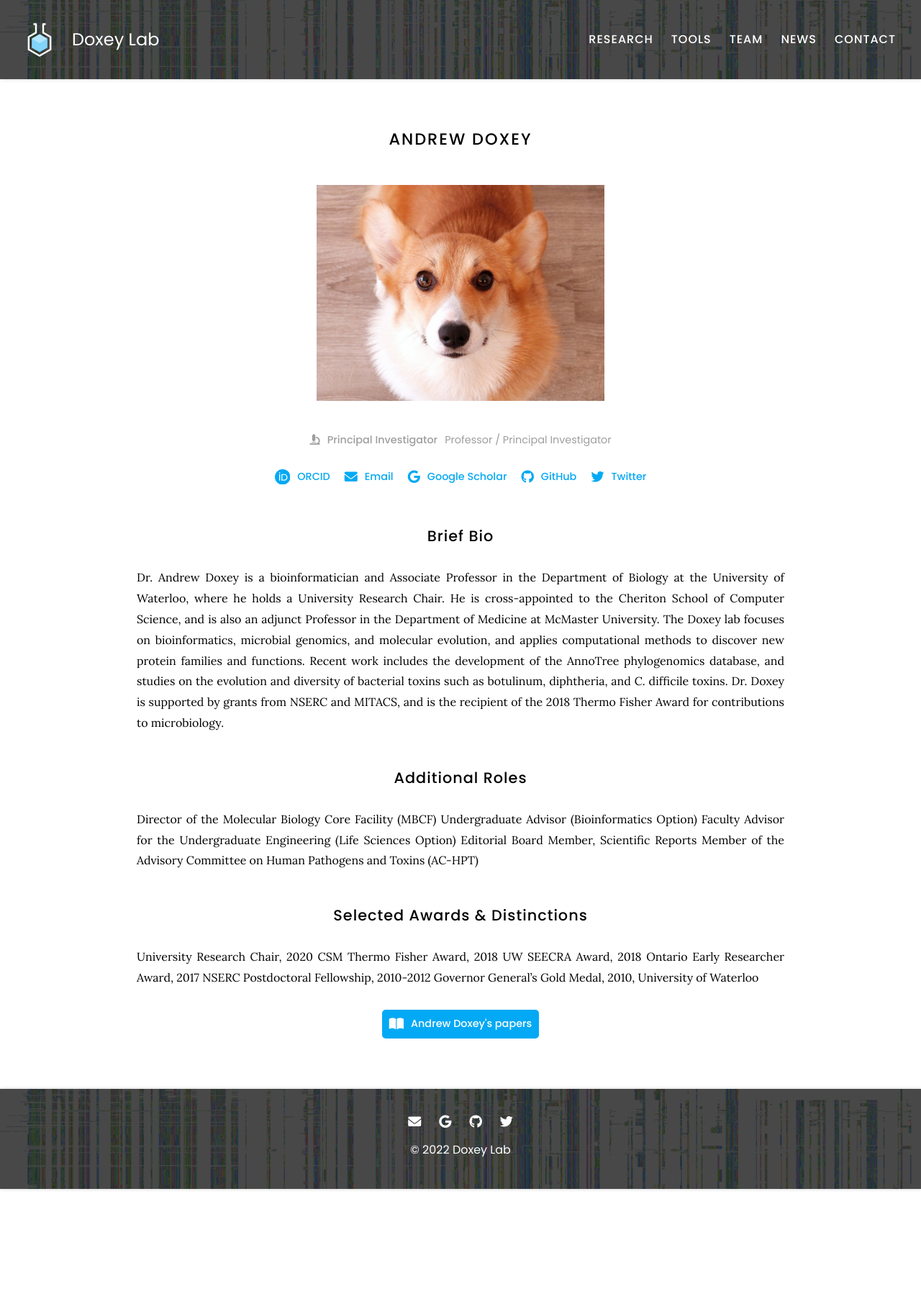
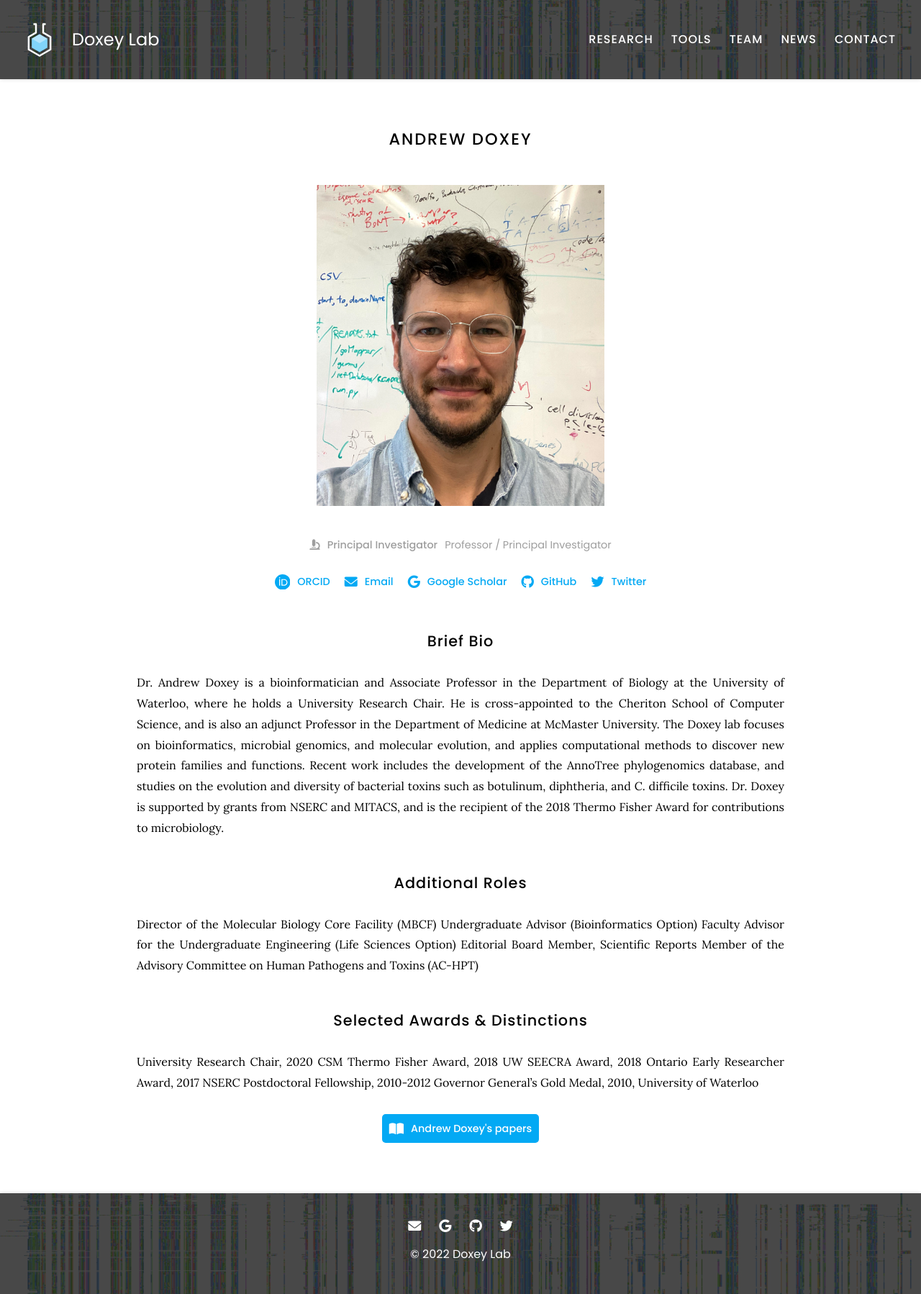
Before and after one commit to doxeylab/doxeylab-website, a Jekyll site: the page built from _members/andrew-doxey.md, in a window 1280 px wide. Shown: the whole page at 72% size. Built offline with Jekyll 4.4.1, drawn with Linux system fonts in a browser that asks for light colours; before the commit the page ends 1652 px from its top, so only the background shows below that.

Commit message:
Update andrew-doxey.md

```diff
--- a/_members/andrew-doxey.md
+++ b/_members/andrew-doxey.md
@@ -1,6 +1,6 @@
 ---
 name: Andrew Doxey
-image: images/member.jpg
+image: images/team/andrew-doxey.jpg
 description: Professor / Principal Investigator
 role: pi
 aliases:
```
